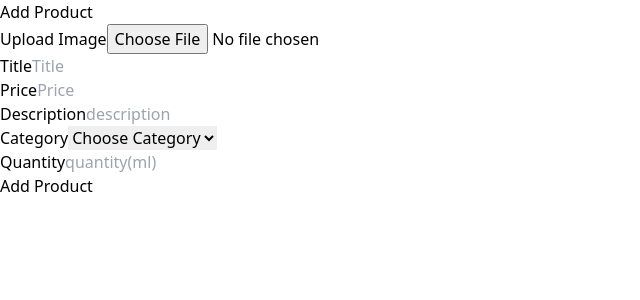
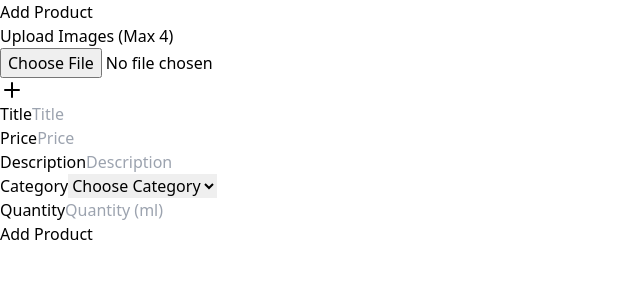
Before and after one commit to SREEYESWANTH-R/Mix-Sip, a React (Vite) app in the folder Frontend/: page /admin/add-product in a window 1280 px wide. Shown: the top 300 px of the page, without its empty margins (0-640 px from the left). Built offline with nearby package versions, Linux system fonts and the light colour scheme.

Commit message:
add product and firebase staorage functionality

```diff
--- a/Frontend/src/pages/admin-view/AdminAddProduct.jsx
+++ b/Frontend/src/pages/admin-view/AdminAddProduct.jsx
@@ -1,73 +1,151 @@
 import axios from "axios";
-import { useEffect, useState } from "react";
-import { ToastContainer,toast } from "react-toastify";
-
-
+import { useState } from "react";
+import { ToastContainer, toast } from "react-toastify";
+import { ref, uploadBytesResumable, getDownloadURL } from "firebase/storage";
+import { storage } from "../../../firebase/firebaseConfig";
+import { Plus } from "lucide-react";
 
 const AdminAddProduct = () => {
+  const [addProduct, setAddProduct] = useState({
+    title: "",
+    price: "",
+    img: [],
+    description: "",
+    category: "",
+    quantity: "",
+  });
 
-  const [addProduct, setAddProduct] = useState({
-    title:'',
-    price:'',
-    description:'',
-    category:'',
-    quantity:'',
-  })
+  const handleChange = (e) => {
+    const { name, value } = e.target;
+    setAddProduct((prev) => ({
+      ...prev,
+      [name]: value,
+    }));
+  };
 
-
-  const handleChange = (e) =>{
-    const {name,value} = e.target;
-    setAddProduct((prev)=>({
-      ...prev,
-      [name]:value
-    }))
+  const handleImageChange = async (e) => {
+    const file = e.target.files[0];
+    if (!file) {
+      toast.error("Please select an image to upload");
+      return;
     }
 
-  useEffect(()=>{
-    console.log(addProduct)
-  },[addProduct])
+    const storageRef = ref(storage, `products/${file.name}`);
+    const metadata = {
+      contentType: file.type,
+    };
+    const uploadTask = uploadBytesResumable(storageRef, file, metadata);
 
-  const handleAddProduct = async(e)=>{
+    uploadTask.on(
+      "state_changed",
+      (snapshot) => {
+        const progress = (snapshot.bytesTransferred / snapshot.totalBytes) * 100;
+        console.log("Upload is " + progress + "% done");
+      },
+      (error) => {
+        console.error("Error uploading image:", error);
+        toast.error("Error uploading image.");
+      },
+      async () => {
+        const url = await getDownloadURL(uploadTask.snapshot.ref);
+        setAddProduct((prev) => ({
+          ...prev,
+          img: [...prev.img, url],
+        }));
+        toast.success("Image uploaded successfully.");
+      }
+    );
+  };
+
+  const handleAddProduct = async (e) => {
     e.preventDefault();
     try {
-
-      const response = await axios.post("http://localhost:5000/api/product/add-product",addProduct);
-      if(response){
+      const response = await axios.post(
+        "http://localhost:5000/api/product/add-product",
+        addProduct
+      );
+      if (response) {
         toast.success(response.data.message);
-      }else{
-        toast.success("Failed to Add Product")
+        setAddProduct({
+          title: "",
+          price: "",
+          img: [],
+          description: "",
+          category: "",
+          quantity: "",
+        });
+      } else {
+        toast.error("Failed to Add Product");
       }
     } catch (error) {
-      console.log(error)
+      console.log(error);
     }
-  }
+  };
 
   return (
-    <div className="min-h-screen px-4 py-4 space-y-3 sm:shadow-lg ">
+    <div className="min-h-screen px-4 py-4 space-y-3 sm:shadow-lg">
+      <div className="w-full flex justify-center">
+        <form
+          onSubmit={handleAddProduct}
+          className="flex flex-col w-1/2 shadow-md px-3 py-3 space-y-2"
+        >
+          <h1 className="font-bold text-2xl px-5 py-3 sm:w-full">Add Product</h1>
 
+          <div className="flex flex-col space-y-2 px-4 py-3 bg-pink-100 rounded-md text-center sm:border-pink-700 sm:border-dashed sm:border-2">
+            <label className="font-semibold">Upload Images (Max 4)</label>
+            <div className="relative group w-full h-40 border-2 border-dashed border-pink-500 rounded-lg flex justify-center items-center cursor-pointer hover:border-pink-700">
+              <input
+                type="file"
+                onChange={handleImageChange}
+                accept="image/*"
+                className="absolute inset-0 opacity-0 cursor-pointer"
+              />
+              <Plus className="w-10 h-10 text-pink-500 group-hover:text-pink-700" />
+            </div>
+          </div>
 
-      <div className="w-full flex justify-center">
-      <form onSubmit={handleAddProduct} className="flex flex-col w-1/2 shadow-md px-3 py-3 space-y-2">
-        <h1 className="font-bold text-2xl px-5 py-3 sm:w-full">Add Product</h1>
-        <div className="flex flex-col space-y-2 px-4 py-3 bg-pink-100 rounded-md text-center sm:border-pink-700 sm:border-dashed sm:border-2 ">
-          <label className="font-semibold">Upload Image</label>
-          <input type="file" alt=""/>
-        </div>
           <div className="flex flex-col">
             <label className="font-semibold text-lg">Title</label>
-          <input onChange={handleChange} type="text" placeholder="Title" name="title" value={addProduct.title} className="px-3 py-3 border outline-none" />
+            <input
+              onChange={handleChange}
+              type="text"
+              placeholder="Title"
+              name="title"
+              value={addProduct.title}
+              className="px-3 py-3 border outline-none"
+            />
           </div>
           <div className="flex flex-col">
             <label className="font-semibold text-lg">Price</label>
-          <input  onChange={handleChange}  type="number" placeholder="Price" name="price" value={addProduct.price}  className="px-3 py-3 border outline-none" />
+            <input
+              onChange={handleChange}
+              type="number"
+              placeholder="Price"
+              name="price"
+              value={addProduct.price}
+              className="px-3 py-3 border outline-none"
+            />
           </div>
           <div className="flex flex-col">
             <label className="font-semibold text-lg">Description</label>
-          <input  onChange={handleChange}  type="text" placeholder="description" name="description" value={addProduct.description} className="px-3 py-3 border outline-none" />
+            <input
+              onChange={handleChange}
+              type="text"
+              placeholder="Description"
+              name="description"
+              value={addProduct.description}
+              className="px-3 py-3 border outline-none"
+            />
           </div>
           <div className="flex flex-col">
             <label className="font-semibold text-lg">Category</label>
-          <select  onChange={handleChange}  name="category" id="category" value={addProduct.category} className="px-3 py-3 border outline-none w-full font-mono">
+            <select
+              onChange={handleChange}
+              name="category"
+              id="category"
+              value={addProduct.category}
+              className="px-3 py-3 border outline-none w-full font-mono"
+            >
               <option value="choose">Choose Category</option>
               <option value="freshjuice">Fresh Juice</option>
               <option value="shakes">Shakes</option>
@@ -76,13 +154,25 @@ const AdminAddProduct = () => {
           </div>
           <div className="flex flex-col">
             <label className="font-semibold text-lg">Quantity</label>
-          <input  onChange={handleChange}  type="text" placeholder="quantity(ml)" name="quantity" value={addProduct.quantity} className="px-3 py-3 border outline-none" />
+            <input
+              onChange={handleChange}
+              type="text"
+              placeholder="Quantity (ml)"
+              name="quantity"
+              value={addProduct.quantity}
+              className="px-3 py-3 border outline-none"
+            />
           </div>
 
-        <button type="submit" className="px-3 py-4 bg-pink-500 text-white font-semibold">Add Product</button>
+          <button
+            type="submit"
+            className="px-3 py-4 bg-pink-500 text-white font-semibold"
+          >
+            Add Product
+          </button>
         </form>
       </div>
-      <ToastContainer position="top-right" duration={2000} />
+      <ToastContainer position="top-right" autoClose={2000} />
     </div>
   );
 };
```
Lines whose indentation alone changed are shown as unchanged.
